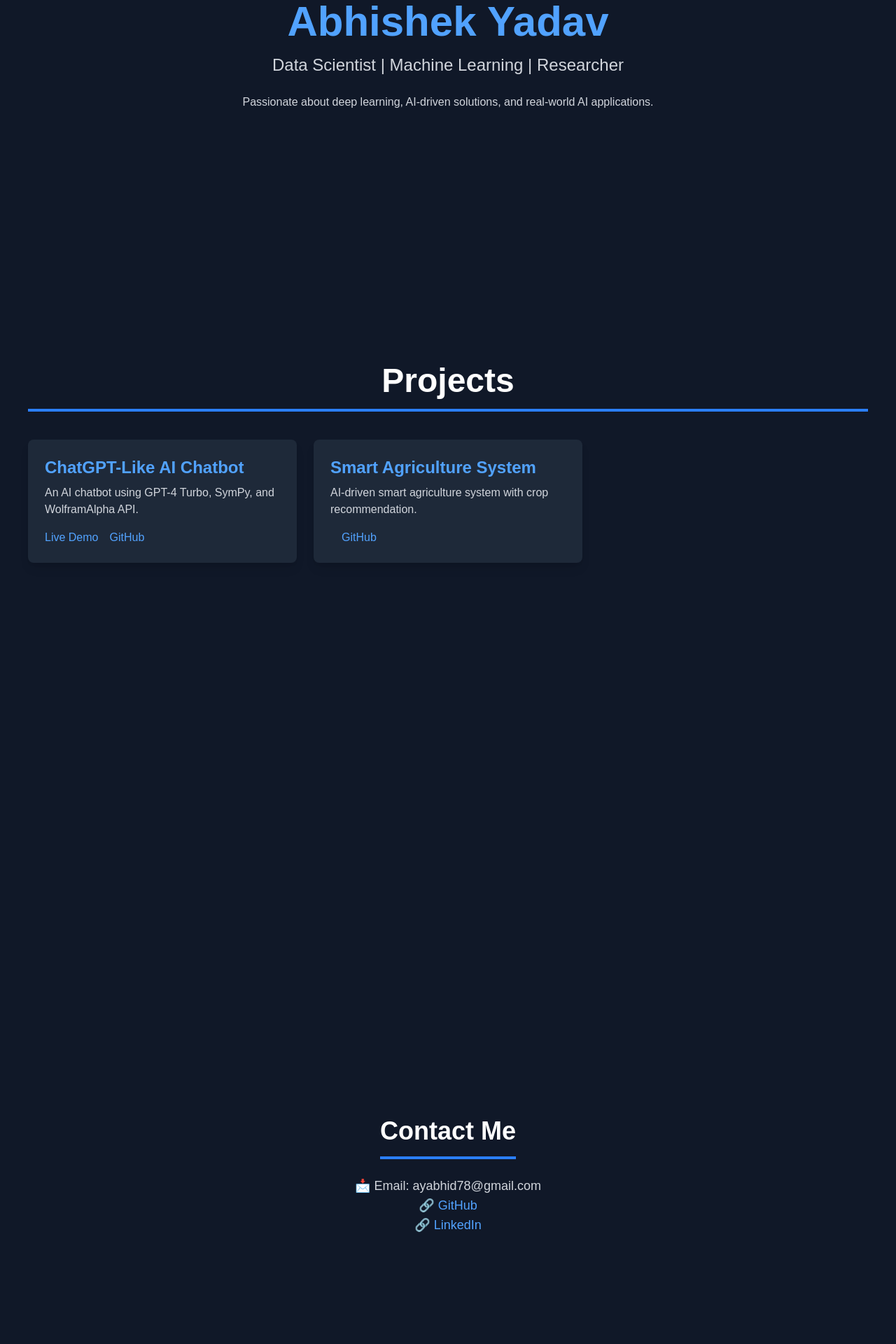
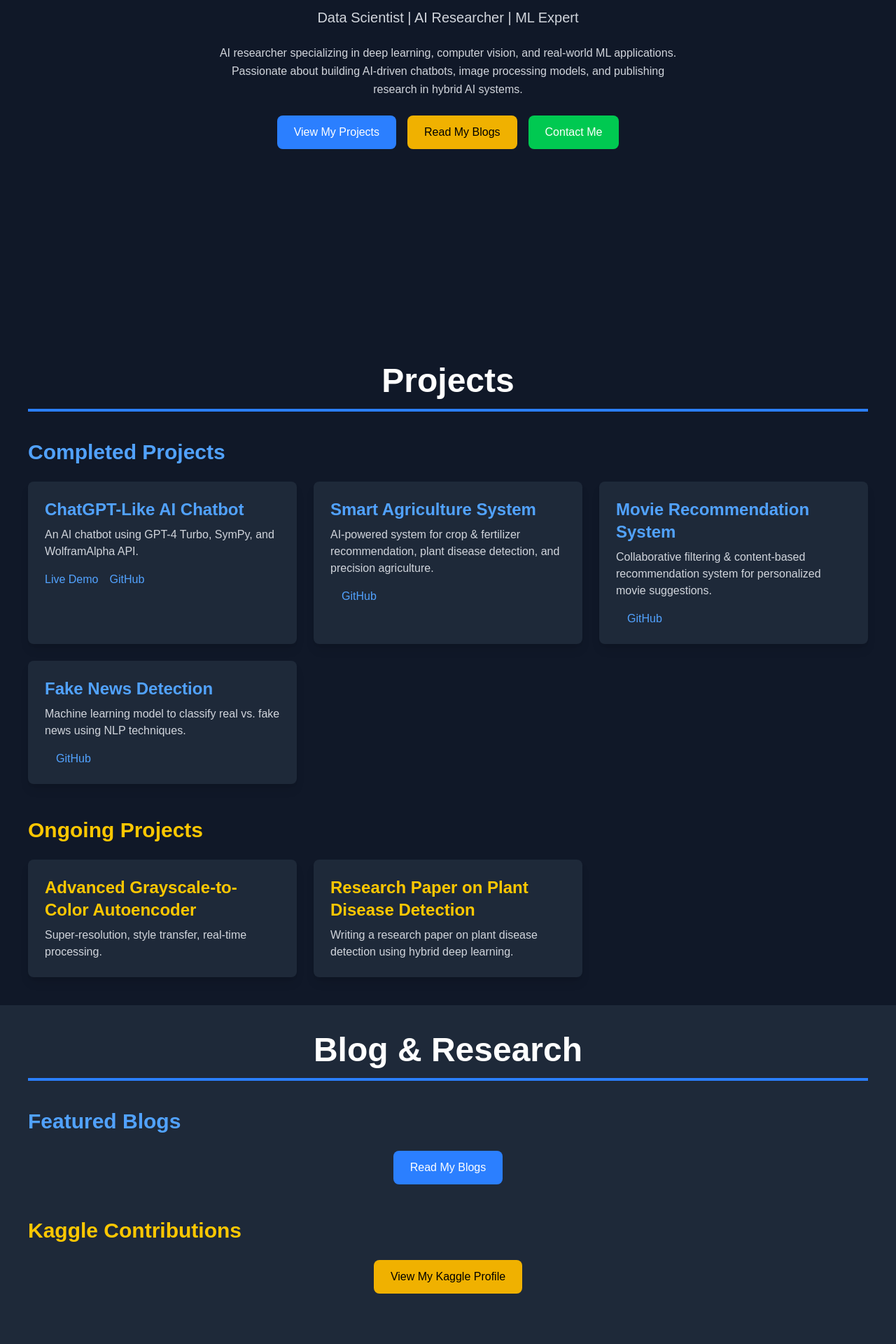
Before and after one commit to codealign8/project, a Next.js app: page / in a window 1280 px wide. Shown: the part 320-2240 px from the top of the page at 70% size. Built offline with nearby package versions, Linux system fonts and the light colour scheme.

Commit message:
Updated portfolio description for a more impactful profile

```diff
--- a/app/page.tsx
+++ b/app/page.tsx
@@ -1,56 +1,88 @@
 
-"use client";  // ✅ Add this at the top
+"use client";
 
-import { useState } from "react";
 import Head from "next/head";
+import Link from "next/link";
 import projectsData from "../data/projects.json";
 
 export default function Home() {
-  const [projects] = useState(projectsData);
-
   return (
     <>
       <Head>
         <title>Abhishek Yadav | Portfolio</title>
-        <meta name="description" content="Portfolio of Abhishek Yadav, Data Scientist, Machine Learning Expert, and Researcher." />
+        <meta name="description" content="Portfolio of Abhishek Yadav, Data Scientist, AI Researcher, and ML Expert." />
       </Head>
 
-      {/* Home Section */}
-      <section className="min-h-screen flex flex-col items-center justify-center bg-gray-900 text-white p-10 text-center">
-        <h1 className="text-6xl font-extrabold text-blue-400">Abhishek Yadav</h1>
-        <p className="text-2xl mt-4 text-gray-300">Data Scientist | Machine Learning | Researcher</p>
+      {/* Hero Section */}
+      <section className="h-screen flex flex-col justify-center items-center text-center bg-gray-900 text-white p-10">
+        <h1 className="text-5xl font-extrabold text-blue-400">Abhishek Yadav</h1>
+        <p className="text-xl mt-4 text-gray-300">Data Scientist | AI Researcher | ML Expert</p>
         <p className="mt-6 max-w-2xl text-gray-300 leading-relaxed">
-          Passionate about deep learning, AI-driven solutions, and real-world AI applications.
+        AI researcher specializing in deep learning, computer vision, and real-world ML applications. Passionate about building AI-driven chatbots, image processing models, and publishing research in hybrid AI systems.
         </p>
+        <div className="mt-6 flex gap-4">
+          <a href="#projects" className="px-6 py-3 bg-blue-500 text-white rounded-lg hover:bg-blue-600 transition">View My Projects</a>
+          <a href="#blog" className="px-6 py-3 bg-yellow-500 text-black rounded-lg hover:bg-yellow-600 transition">Read My Blogs</a>
+          <a href="#contact" className="px-6 py-3 bg-green-500 text-white rounded-lg hover:bg-green-600 transition">Contact Me</a>
+        </div>
       </section>
 
       {/* Projects Section */}
-      <section className="min-h-screen p-10 bg-gray-900 text-white">
+      <section id="projects" className="min-h-screen p-10 bg-gray-900 text-white">
         <h2 className="text-5xl font-bold text-center mb-10 border-b-4 border-blue-500 pb-4">Projects</h2>
+
+        <h3 className="text-3xl font-semibold text-blue-400 mb-6">Completed Projects</h3>
         <div className="grid md:grid-cols-2 lg:grid-cols-3 gap-6">
-          {projects.map((project, index) => (
-            <div key={index} className="bg-gray-800 p-6 rounded-lg shadow-lg transition transform hover:scale-105 hover:shadow-xl">
+          {projectsData.previous.map((project, index) => (
+            <div key={index} className="bg-gray-800 p-6 rounded-lg shadow-lg hover:scale-105 transition">
               <h3 className="text-2xl font-semibold text-blue-400">{project.title}</h3>
               <p className="mt-2 text-gray-300">{project.description}</p>
               <div className="mt-4">
-                {project.liveDemo && (
-                  <a href={project.liveDemo} target="_blank" className="text-blue-400 hover:underline">Live Demo</a>
-                )}
-                {project.github && (
-                  <a href={project.github} target="_blank" className="ml-4 text-blue-400 hover:underline">GitHub</a>
-                )}
+                {project.liveDemo && <a href={project.liveDemo} className="text-blue-400 hover:underline">Live Demo</a>}
+                {project.github && <a href={project.github} className="ml-4 text-blue-400 hover:underline">GitHub</a>}
               </div>
+            </div>
+          ))}
+        </div>
+
+        <h3 className="text-3xl font-semibold text-yellow-400 mt-12 mb-6">Ongoing Projects</h3>
+        <div className="grid md:grid-cols-2 lg:grid-cols-3 gap-6">
+          {projectsData.ongoing.map((project, index) => (
+            <div key={index} className="bg-gray-800 p-6 rounded-lg shadow-lg hover:scale-105 transition">
+              <h3 className="text-2xl font-semibold text-yellow-400">{project.title}</h3>
+              <p className="mt-2 text-gray-300">{project.description}</p>
             </div>
           ))}
         </div>
       </section>
 
+      {/* Blog Section */}
+      <section id="blog" className="min-h-screen p-10 bg-gray-800 text-white">
+        <h2 className="text-5xl font-bold text-center mb-10 border-b-4 border-blue-500 pb-4">Blog & Research</h2>
+
+        <h3 className="text-3xl font-semibold text-blue-400 mb-6">Featured Blogs</h3>
+        <div className="flex justify-center">
+          <Link href="https://community.analyticsvidhya.com/u/8c599efa" target="_blank" className="px-6 py-3 bg-blue-500 text-white rounded-lg hover:bg-blue-600 transition">
+            Read My Blogs
+          </Link>
+        </div>
+
+        <h3 className="text-3xl font-semibold text-yellow-400 mt-12 mb-6">Kaggle Contributions</h3>
+        <div className="flex justify-center">
+          <Link href="https://www.kaggle.com/jhonmac98" target="_blank" className="px-6 py-3 bg-yellow-500 text-black rounded-lg hover:bg-yellow-600 transition">
+            View My Kaggle Profile
+          </Link>
+        </div>
+      </section>
+
       {/* Contact Section */}
-      <section className="min-h-screen flex flex-col items-center justify-center bg-gray-900 text-white p-10 text-center">
+      <section id="contact" className="min-h-screen flex flex-col items-center justify-center bg-gray-900 text-white p-10 text-center">
         <h2 className="text-4xl font-bold mb-6 border-b-4 border-blue-500 pb-4">Contact Me</h2>
         <p className="text-lg text-gray-300">📩 Email: ayabhid78@gmail.com</p>
         <p className="text-lg text-gray-300">🔗 <a href="https://github.com/codealign8" className="text-blue-400 hover:underline">GitHub</a></p>
         <p className="text-lg text-gray-300">🔗 <a href="https://www.linkedin.com/in/abhishek-yadav-756660146" className="text-blue-400 hover:underline">LinkedIn</a></p>
+        <p className="text-lg text-gray-300">📝 <a href="https://community.analyticsvidhya.com/u/8c599efa" className="text-blue-400 hover:underline">Analytics Vidhya Blogs</a></p>
+        <p className="text-lg text-gray-300">📊 <a href="https://www.kaggle.com/jhonmac98" className="text-yellow-400 hover:underline">Kaggle Profile</a></p>
       </section>
     </>
   );
--- a/data/projects.json
+++ b/data/projects.json
@@ -1,5 +1,6 @@
 
-[
+{
+  "previous": [
     {
       "title": "ChatGPT-Like AI Chatbot",
       "description": "An AI chatbot using GPT-4 Turbo, SymPy, and WolframAlpha API.",
@@ -8,8 +9,31 @@
     },
     {
       "title": "Smart Agriculture System",
-      "description": "AI-driven smart agriculture system with crop recommendation.",
+      "description": "AI-powered system for crop & fertilizer recommendation, plant disease detection, and precision agriculture.",
+      "liveDemo": "",
+      "github": "https://github.com/yourrepo"
+    },
+    {
+      "title": "Movie Recommendation System",
+      "description": "Collaborative filtering & content-based recommendation system for personalized movie suggestions.",
+      "liveDemo": "",
+      "github": "https://github.com/yourrepo"
+    },
+    {
+      "title": "Fake News Detection",
+      "description": "Machine learning model to classify real vs. fake news using NLP techniques.",
       "liveDemo": "",
       "github": "https://github.com/yourrepo"
     }
+  ],
+  "ongoing": [
+    {
+      "title": "Advanced Grayscale-to-Color Autoencoder",
+      "description": "Super-resolution, style transfer, real-time processing."
+    },
+    {
+      "title": "Research Paper on Plant Disease Detection",
+      "description": "Writing a research paper on plant disease detection using hybrid deep learning."
+    }
   ]
+}
```
